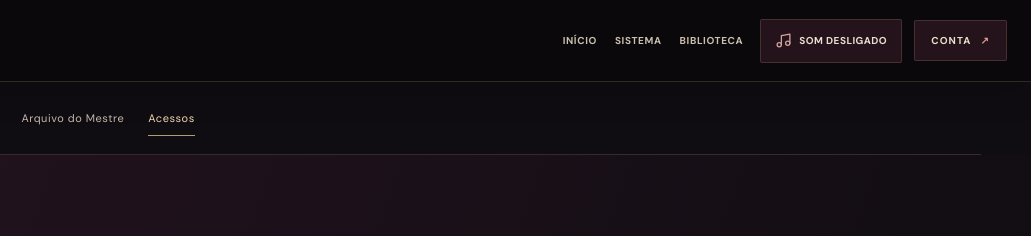
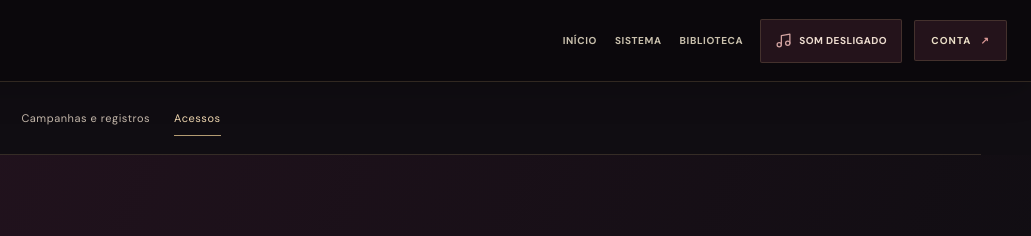
Before and after one commit to AizenXprog/haema-rpg, a plain HTML site: page administracao.html in a window 1280 px wide. Shown: the top 236 px of the page, 249-1280 px from the left. Drawn offline with nearby package versions, Linux system fonts and the light colour scheme; no server answers; a web font is replaced by a local one.

Commit message:
fix(portal): show Campanhas e registros in the panel navigation on administracao.html

```diff
--- a/administracao.html
+++ b/administracao.html
@@ -20,7 +20,7 @@
 <button class="sound-toggle" type="button" id="haema-sound-toggle" aria-label="Ativar música ambiente" aria-pressed="false" title="Controle de música ambiente"><svg width="17" height="17" viewBox="0 0 24 24" fill="none" stroke="currentColor" stroke-width="1.8" stroke-linecap="round" stroke-linejoin="round" aria-hidden="true"><path d="M9 18V5l12-2v13"/><circle cx="6" cy="18" r="3"/><circle cx="18" cy="16" r="3"/></svg><span id="haema-sound-label">SOM DESLIGADO</span></button>
 <button class="menu-toggle" id="menu-toggle" aria-controls="main-nav" aria-expanded="false" aria-label="Abrir menu"><span></span><span></span></button><a class="top-action" href="portal.html">CONTA <span aria-hidden="true">↗</span></a>
 </div></header>
-<main id="conteudo" class="archive-world"><nav class="section-nav" aria-label="Seções do Portal"><a href="portal.html">Minha conta</a><a href="fichas.html?secao=characters">Fichas e mesa</a><a href="campanha.html">Arquivo do Mestre</a><a href="administracao.html">Acessos</a></nav>
+<main id="conteudo" class="archive-world"><nav class="section-nav" aria-label="Seções do Portal"><a href="portal.html">Minha conta</a><a href="fichas.html?secao=characters">Fichas e mesa</a><a href="campanha.html">Campanhas e registros</a><a href="administracao.html">Acessos</a></nav>
 <section class="archive-heading compact"><div class="archive-container"><p class="archive-kicker">PORTAL · ADMINISTRAÇÃO</p><h1>A chave do <em>acervo.</em></h1><p>Aprove pessoas, revise permissões e escolha os registros disponíveis para os leitores.</p></div></section>
 <section class="archive-container admin-workspace"><div id="haema-admin" aria-live="polite"></div><p data-access-feedback role="status"></p></section>
 </main>
```
